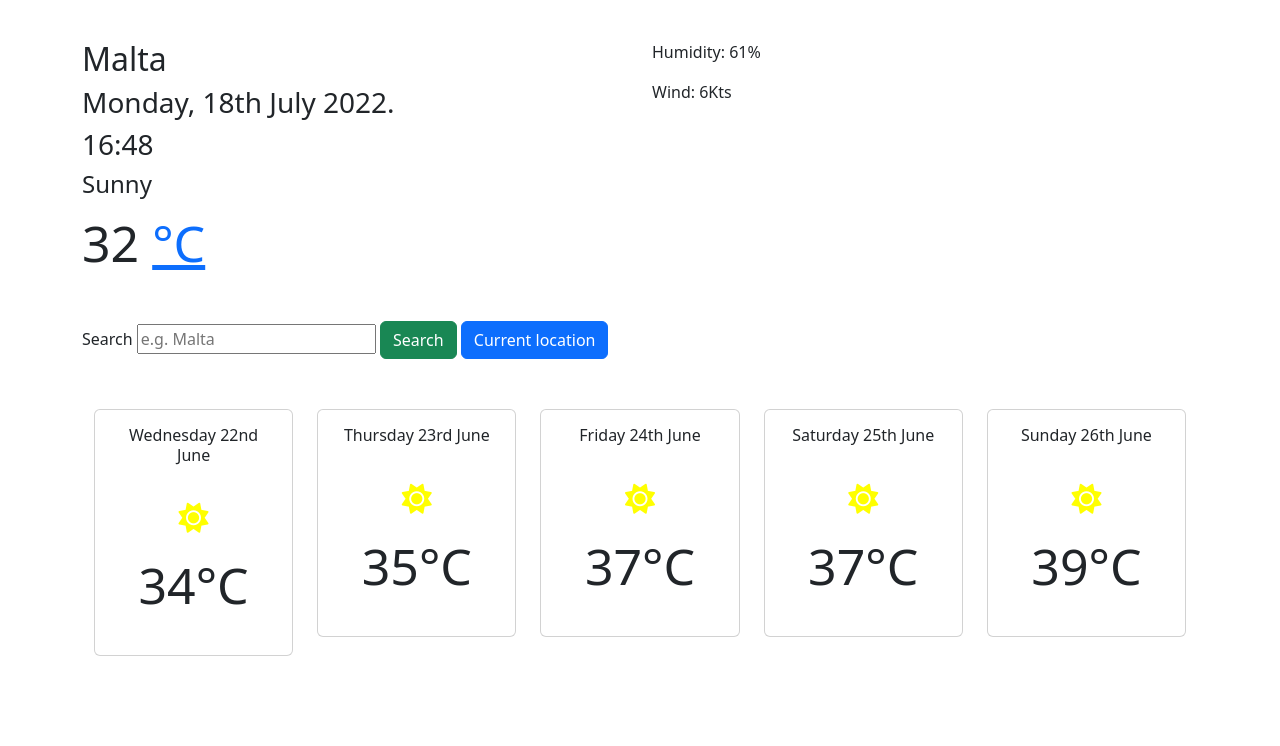
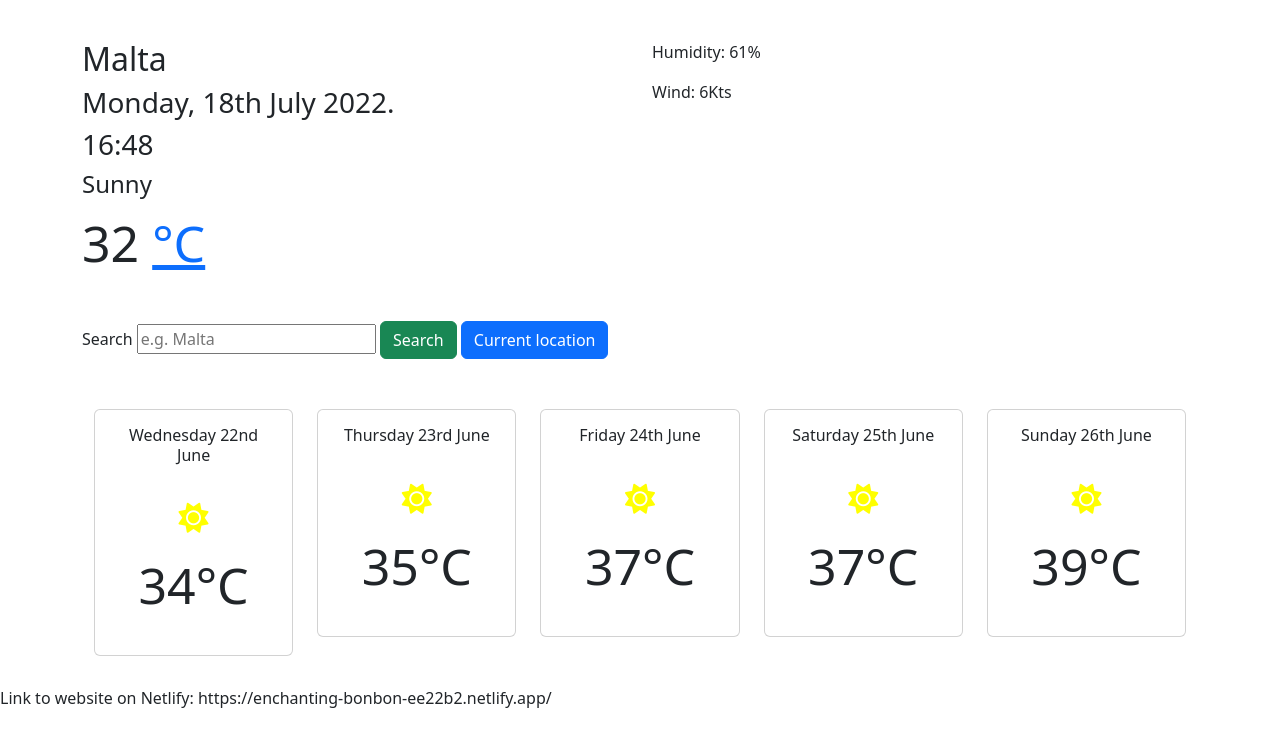
Before and after one commit to berscic/week6-hwk, a plain HTML site: page index.html in a window 1280 px wide. Drawn offline with nearby package versions, Linux system fonts and the light colour scheme.

Commit message:
added link to netlify

```diff
--- a/index.html
+++ b/index.html
@@ -86,6 +86,7 @@
 </div>
 </div>
     </div>
+    <p>Link to website on Netlify: https://enchanting-bonbon-ee22b2.netlify.app/</p>
     <script src="src/java.js"></script>
   </body>
 </html>
```
